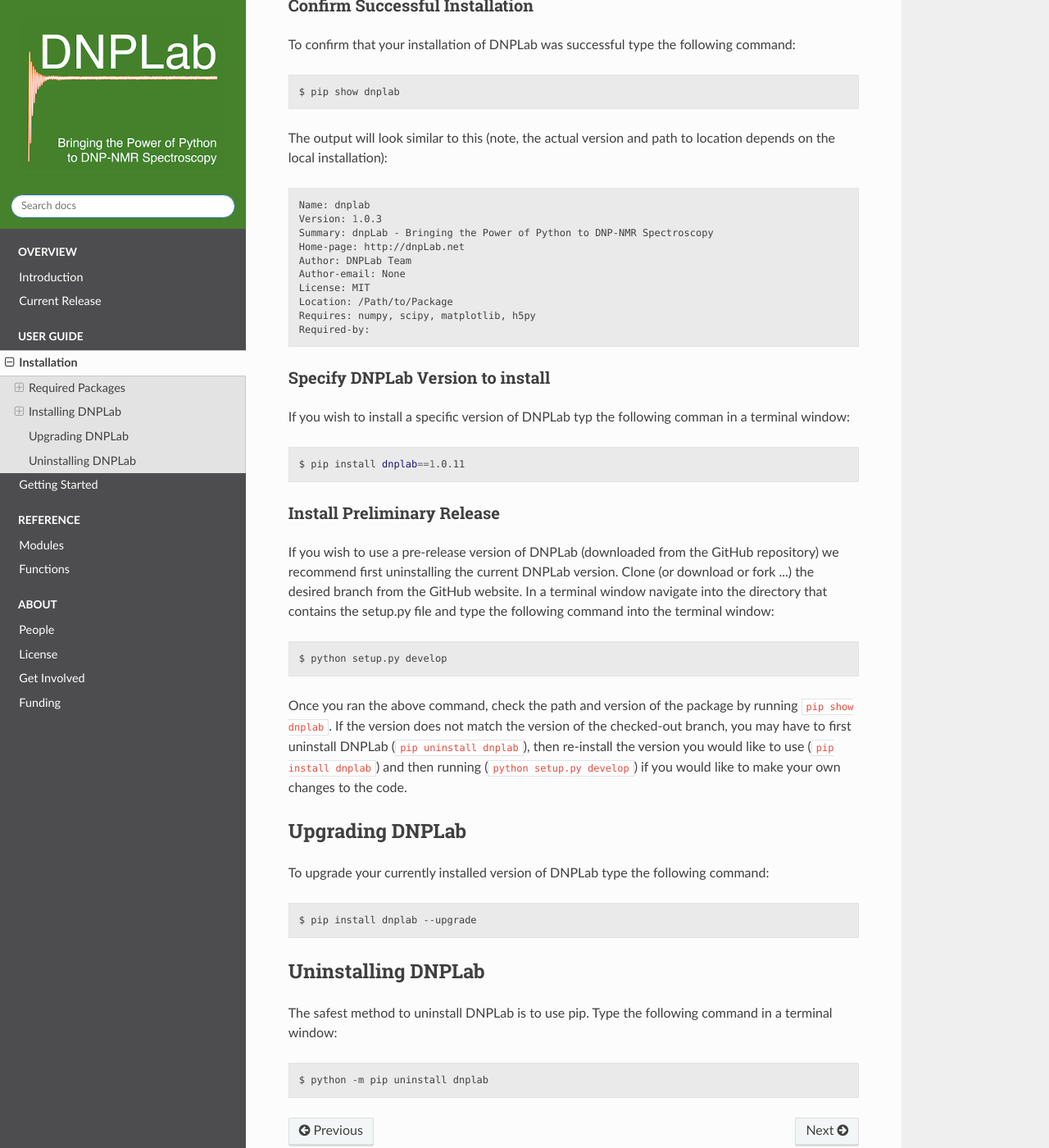
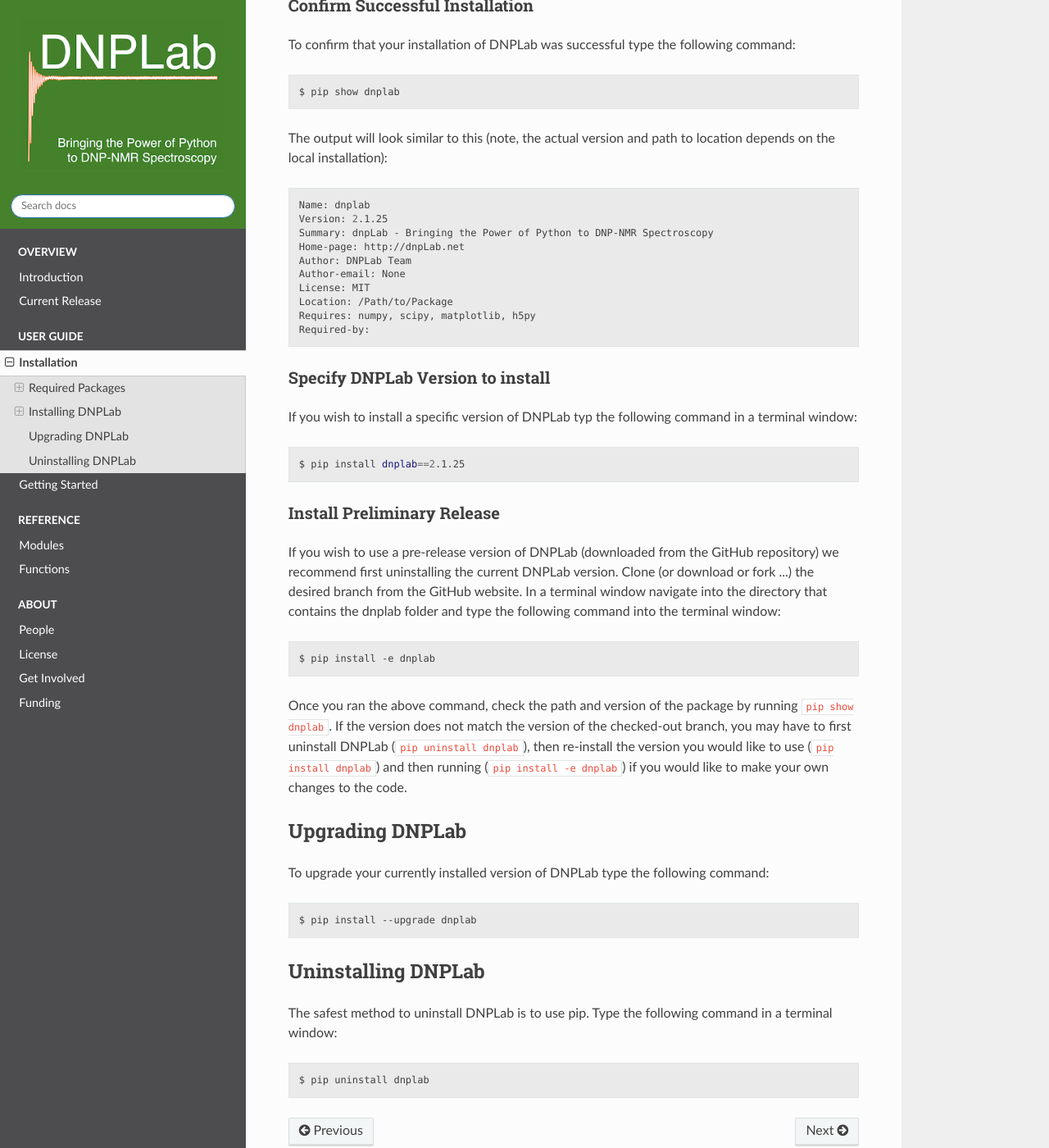
Before and after one commit to DNPLab/DNPLab, a Sphinx documentation site: the page built from docs/source/installation.rst, in a window 1280 px wide and 1400 px high, scrolled down 1812 px. Shown: the whole window at 82% size. Built offline with Sphinx 7.4.7 and the Read the Docs theme 2.0.0, drawn with Linux system fonts in a browser that asks for light colours; pages that are not in the unit, such as notebooks, are missing from menus; some of the changed text lies outside the part shown.

Commit message:
Update installation guide

```diff
--- a/docs/source/installation.rst
+++ b/docs/source/installation.rst
@@ -34,7 +34,7 @@
 
 .. code-block:: bash
 
-   $ python -m pip install dnplab
+   $ pip install dnplab
 
 or simply just:
 
@@ -92,7 +92,7 @@
 .. code-block:: bash
 
     Name: dnplab
-    Version: 1.0.3
+    Version: 2.1.25
     Summary: dnpLab - Bringing the Power of Python to DNP-NMR Spectroscopy
     Home-page: http://dnpLab.net
     Author: DNPLab Team
@@ -105,21 +105,21 @@
 
 Specify DNPLab Version to install
 ---------------------------------
-If you wish to install a specific version of DNPLab typ the following comman in a terminal window:
+If you wish to install a specific version of DNPLab typ the following command in a terminal window:
 
 .. code-block:: bash
 
-    $ pip install dnplab==1.0.11
+    $ pip install dnplab==2.1.25
 
 Install Preliminary Release
 ---------------------------
-If you wish to use a pre-release version of DNPLab (downloaded from the GitHub repository) we recommend first uninstalling the current DNPLab version. Clone (or download or fork ...) the desired branch from the GitHub website. In a terminal window navigate into the directory that contains the setup.py file and type the following command into the terminal window:
+If you wish to use a pre-release version of DNPLab (downloaded from the GitHub repository) we recommend first uninstalling the current DNPLab version. Clone (or download or fork ...) the desired branch from the GitHub website. In a terminal window navigate into the directory that contains the dnplab folder and type the following command into the terminal window:
 
 .. code-block:: bash
 
-    $ python setup.py develop
+    $ pip install -e dnplab
 
-Once you ran the above command, check the path and version of the package by running :code:`pip show dnplab`. If the version does not match the version of the checked-out branch, you may have to first uninstall DNPLab (:code:`pip uninstall dnplab`), then re-install the version you would like to use (:code:`pip install dnplab`) and then running (:code:`python setup.py develop`) if you would like to make your own changes to the code.
+Once you ran the above command, check the path and version of the package by running :code:`pip show dnplab`. If the version does not match the version of the checked-out branch, you may have to first uninstall DNPLab (:code:`pip uninstall dnplab`), then re-install the version you would like to use (:code:`pip install dnplab`) and then running (:code:`pip install -e dnplab`) if you would like to make your own changes to the code.
 
 Upgrading DNPLab
 ================
@@ -127,7 +127,7 @@
 
 .. code-block:: bash
 
-    $ pip install dnplab --upgrade
+    $ pip install --upgrade dnplab
 
 
 Uninstalling DNPLab
@@ -136,4 +136,4 @@
 
 .. code-block:: bash
 
-    $ python -m pip uninstall dnplab
+    $ pip uninstall dnplab
```
Also changed, not shown: other parts of docs/source/installation.rst (+4 -4 lines).
